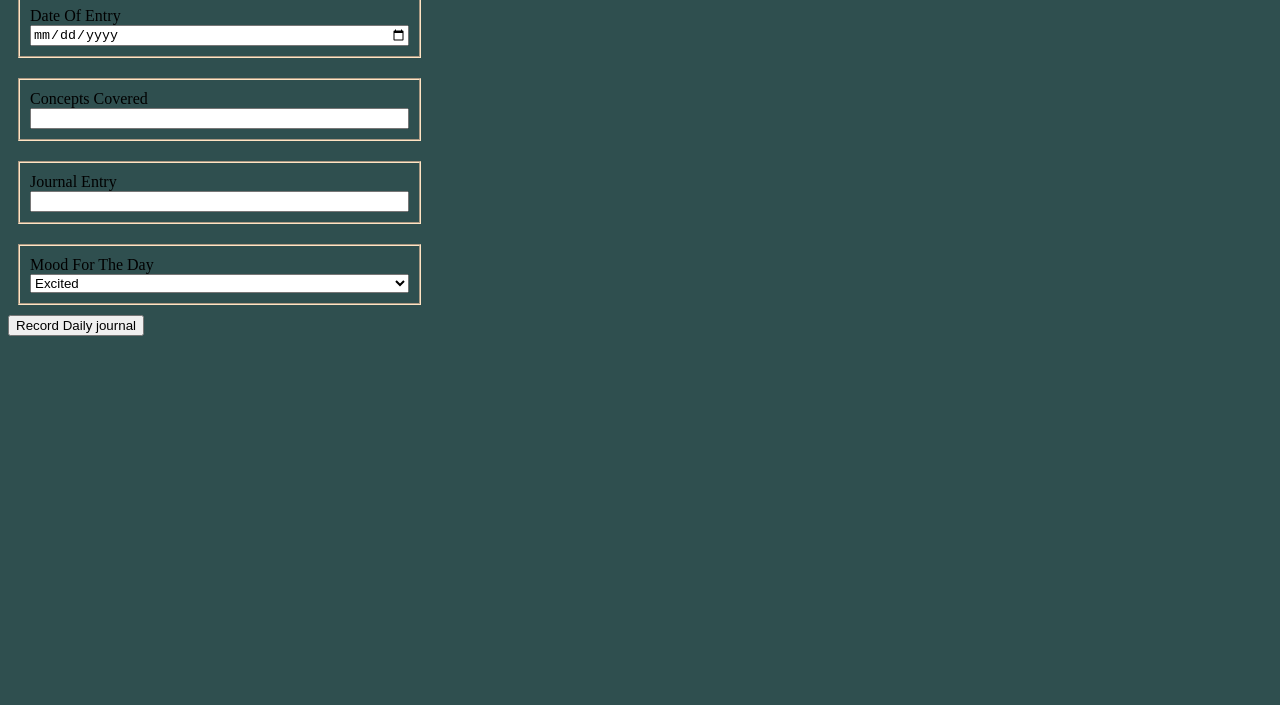
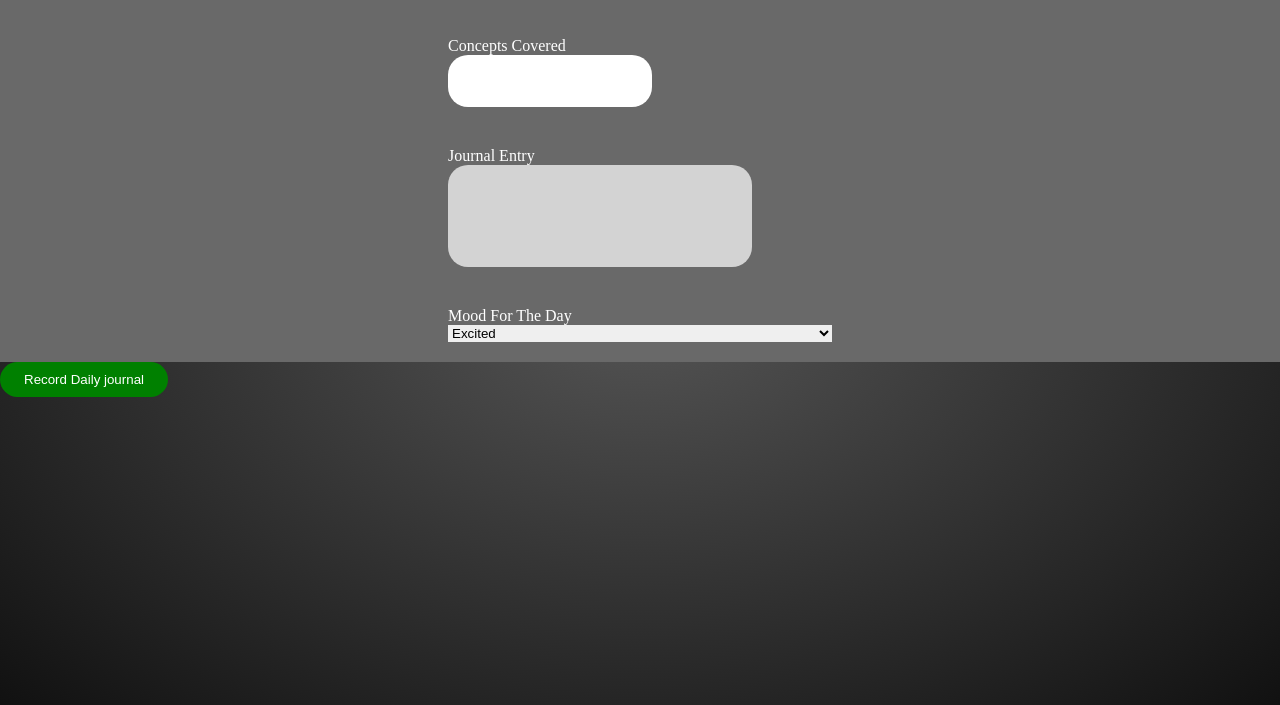
Before and after one commit to dek-haji/daily-journal3, a plain HTML site: page index.html in a window 1280 px wide. Shown: the part 95-800 px from the top of the page. Drawn offline with Linux system fonts and the light colour scheme; no server answers.

Commit message:
added some styles

```diff
--- a/index.html
+++ b/index.html
@@ -5,7 +5,8 @@
     <meta charset="UTF-8">
     <meta name="viewport" content="width=device-width, initial-scale=1.0">
     <meta http-equiv="X-UA-Compatible" content="ie=edge">
-    <link rel="stylesheet" href="main.css">
+    <link rel="stylesheet" href="./styles/main.css">
+    <link rel="stylesheet" href="./styles/crazy.css">
     <title>Daily journal</title>
 </head>
 
--- a/main.css
+++ /dev/null
@@ -1,32 +0,0 @@
-body{
-
-    background-color: darkslategrey;
-
-}
-h1{
-    text-align: center;
-    color: bisque
-}
-fieldset{
-
-    display: flex;
-    flex-direction: column;
-    width: 30%;
-    padding: 10px;
-    margin: 10px;
-    border-color: bisque
-}
-.daily{
-    color: bisque;
-    border-bottom: 1px solid grey;
-    width: 30%;
-
-}
-#entry{
-    size: 40%
-}
-#main{
-    display: flex;
-    justify-content: center;
-    flex-direction: column
-}
--- a/scripts/database.js
+++ b/scripts/database.js
@@ -16,10 +16,10 @@ fetch("http://localhost:3000/dailyJournals") // Fetch from the API
         btn.addEventListener("click",()=> {
             dom.innerHTML += `
             <div class= "daily">
+            <p> ${entry.date} </p>
             <h2> ${entry.concepts} </h2>
             <h5> ${entry.entry} </h5>
             <p> ${entry.mood} </p>
-           <p> ${entry.date} </p>
             </div>
             `
         }
--- /dev/null
+++ b/styles/crazy.css
@@ -0,0 +1,42 @@
+* {
+    border: none;
+    margin: 0;
+  }
+  html,
+  body {
+    width: 100%;
+    height: 100%;
+
+  }
+  body {
+    background: radial-gradient(#555, #111);
+  }
+  canvas {
+    background: white;
+    background: radial-gradient(#FFF, #DDD);
+    background: radial-gradient(hsl(40, 80%, 60%), hsl(0, 50%, 40%));
+    filter: blur(1px) contrast(5);
+    transform: scale(0.1);
+    transform-origin: 0 0;
+
+    width: 100%;
+    height: 100%;
+  }
+  #save{
+    display: flex;
+    align-items: center;
+    justify-content: center;
+      background-color: green;
+      border-radius: 21px;
+      padding: 10px 24px;
+      color: white
+  }
+  #main{
+    display: flex;
+    align-items: center;
+    justify-content: center;
+    flex-direction: column;
+    align-content: center;
+
+      background-color: dimgray
+  }
--- /dev/null
+++ b/styles/main.css
@@ -0,0 +1,42 @@
+body{
+    display: flex;
+    flex-direction: column;
+    background-color: black
+
+}
+h1{
+    text-align: center;
+    color: brown;
+    font-family: "Comic Sans MS", cursive, sans-serif
+}
+fieldset{
+    color: white;
+    display: flex;
+    flex-direction: column;
+    width: 30%;
+    padding: 10px;
+    margin: 10px;
+    border-color: white
+}
+.daily{
+    color: white;
+    border-bottom: 1px solid grey;
+    width: 30%;
+    font-family: "Lucida Console", Monaco, monospace;
+    padding: 30px;
+    margin: 30px
+
+}
+#entry{
+   background-color: lightgray;
+  height: 100px;
+  width: 300px;
+  border-radius: 20px;
+  box-shadow: 20px black
+}
+#concepts{
+    height: 50px;
+    width: 200px;
+    border-radius: 20px;
+  box-shadow: 20px black
+}
```
